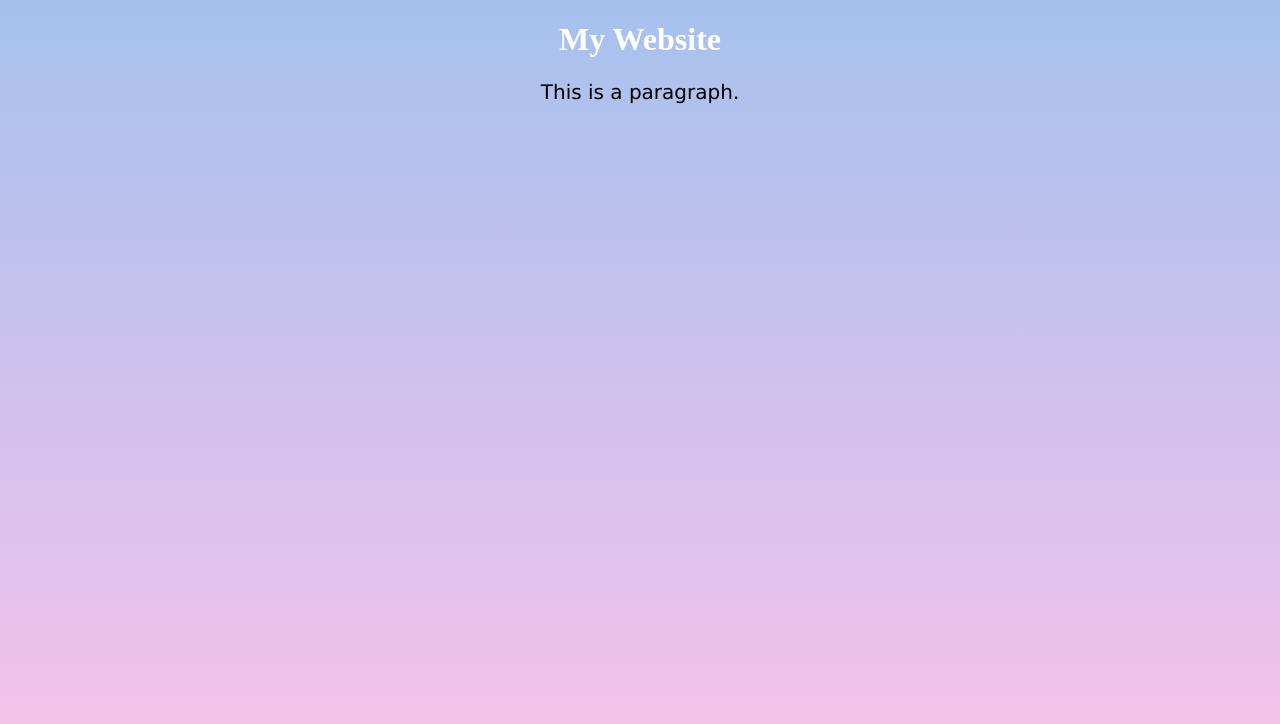
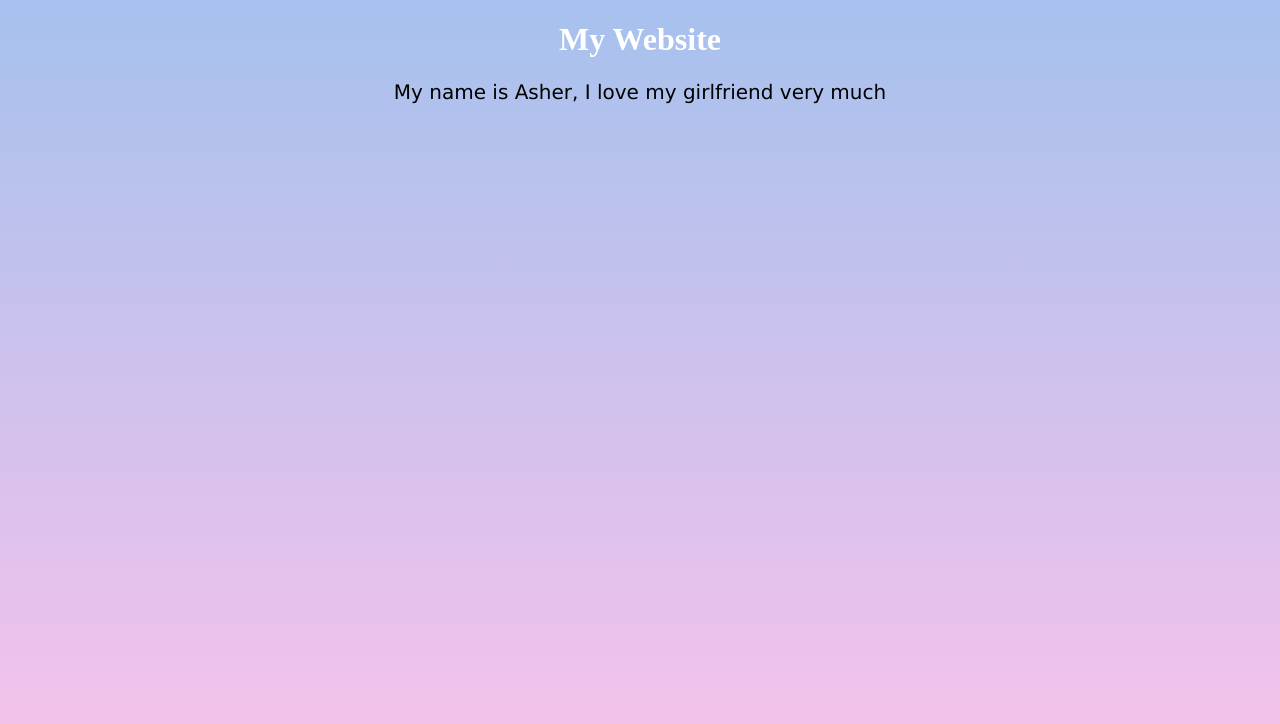
Before and after one commit to asherdillon/ahser, a plain HTML site: page index.html in a window 1280 px wide. Drawn offline with Linux system fonts and the light colour scheme.

Commit message:
modified:   index.html

```diff
--- a/index.html
+++ b/index.html
@@ -7,7 +7,7 @@
 <body>
 <div></div>
 <h1>My Website</h1>
-<p>This is a paragraph.</p>
+<p>My name is Asher, I love my girlfriend very much</p>
 </div>
 </body>
 </html>
```
